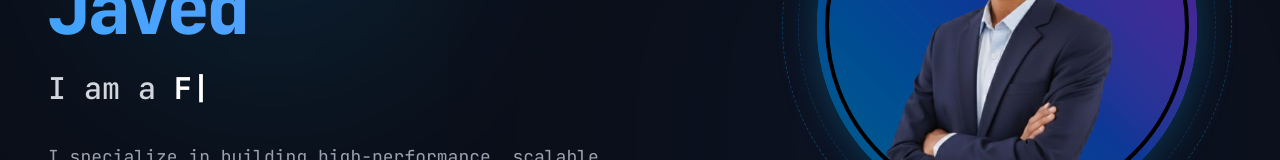
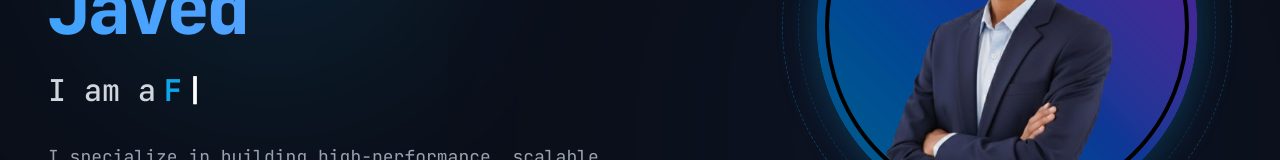
Before and after one commit to mohtashimjaved/portfolio, a Next.js app: page / in a window 1280 px wide. Shown: the part 398-558 px from the top of the page. Built offline with nearby package versions, Linux system fonts and the light colour scheme; a web font is replaced by a local one.

Commit message:
Update TypingTitles.jsx

```diff
--- a/src/components/TypingTitles.jsx
+++ b/src/components/TypingTitles.jsx
@@ -43,10 +43,13 @@ export default function TypingTitles() {
   }, [currentText, isDeleting, currentTitleIndex, titles, typingSpeed]);
 
   return (
-    <h2 className="text-2xl md:text-3xl font-medium text-gray-300 min-h-[40px]">
-      I am a <span className="text-white font-bold inline-block relative after:content-['|'] after:animate-blink-cursor">
+    <div className="flex flex-col sm:flex-row items-center gap-2 lg:justify-start justify-center min-h-[64px] sm:min-h-[40px]">
+      <span className="text-xl sm:text-2xl md:text-3xl font-medium text-gray-300">
+        I am a
+      </span>
+      <span className="text-xl sm:text-2xl md:text-3xl text-accent font-bold inline-block relative after:content-['|'] after:text-white after:ml-1 after:animate-blink-cursor">
         {currentText}
       </span>
-    </h2>
+    </div>
   );
 }
```
